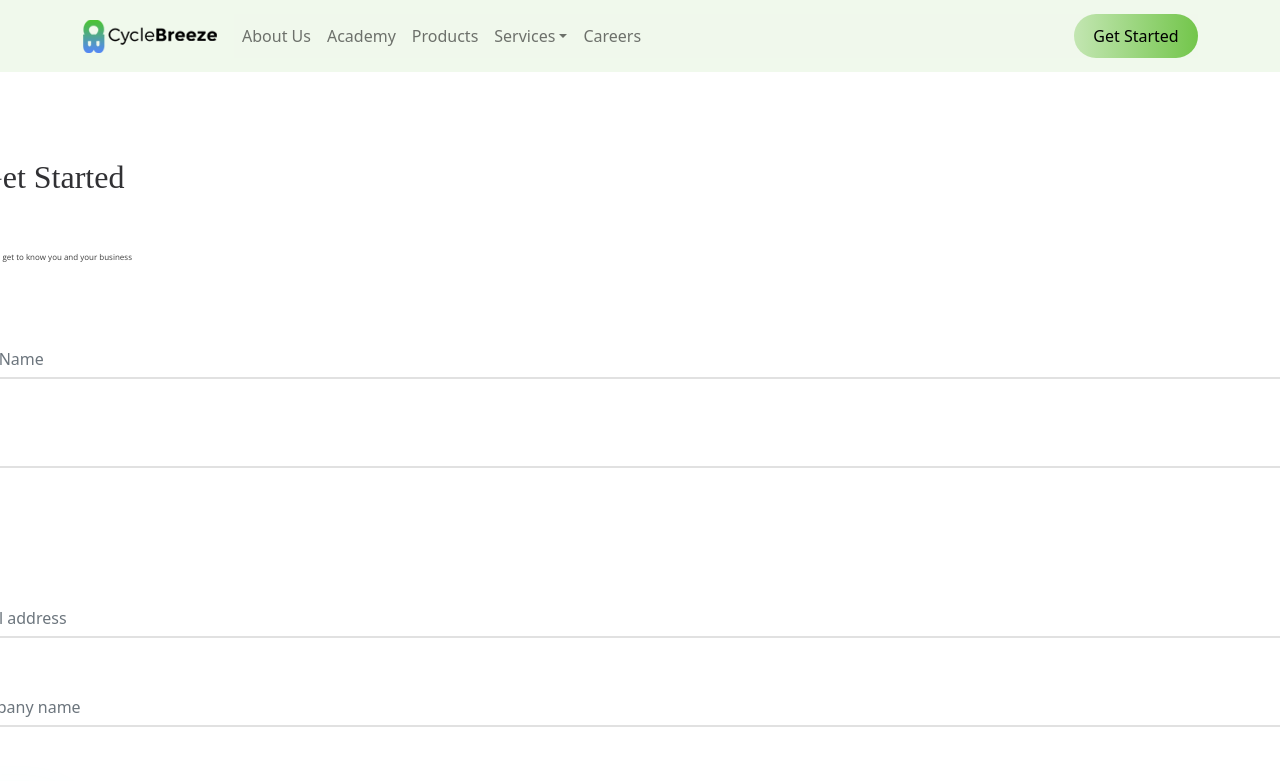
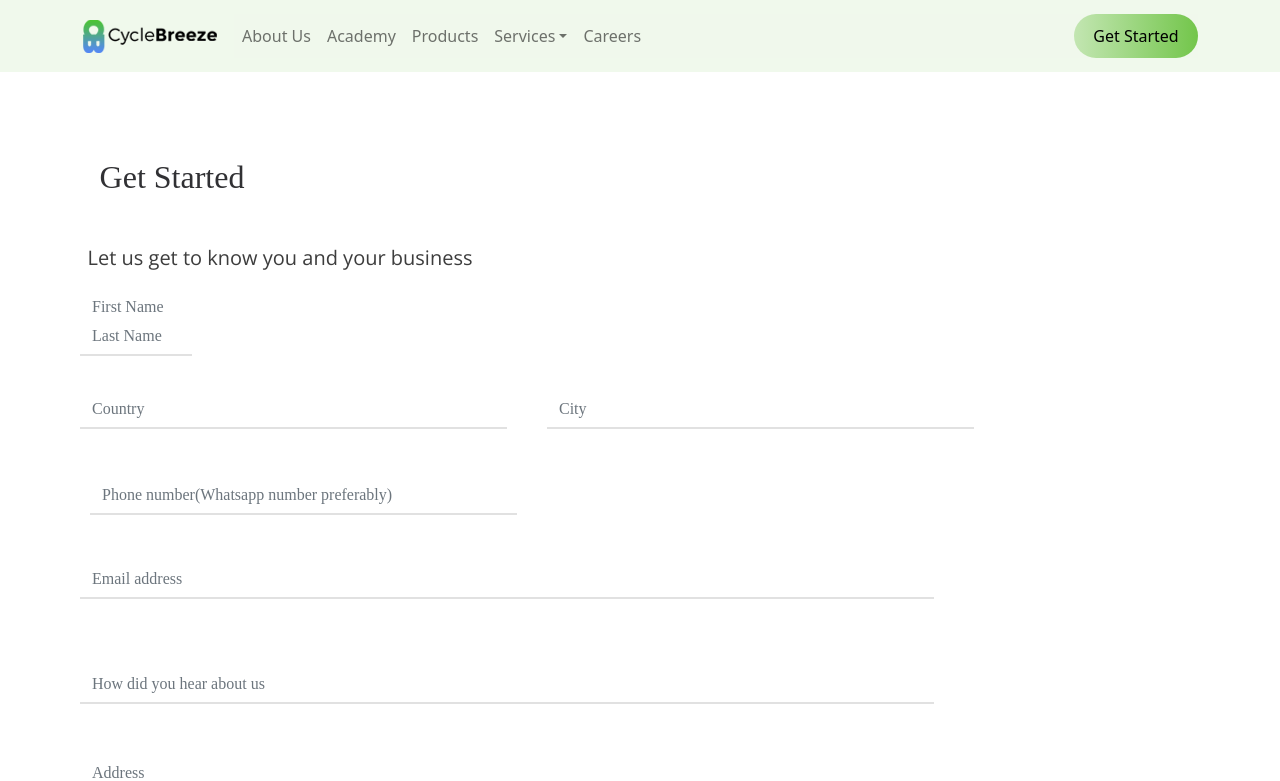
Before and after one commit to GirlWho-Codes/project-x, a React (Create React App) app: page /start in a window 1280 px wide. Shown: the top 781 px of the page. Built offline with nearby package versions, Linux system fonts and the light colour scheme.

Commit message:
Update GetStarted.jsx

```diff
--- a/src/pages/GetStarted.jsx
+++ b/src/pages/GetStarted.jsx
@@ -1,10 +1,13 @@
-import React, {useRef} from 'react'
+import React, {useRef, useState} from 'react'
 import Button from 'react-bootstrap/Button';
 import Form from 'react-bootstrap/Form';
 import Footer from '../components/Footer'
 import Navpage from '../components/NavPage'
+import { Select } from 'react-select';
 import emailjs from '@emailjs/browser'
 import { useNavigate } from 'react-router-dom';
+// import  {FlagIcon} from 'flag-icon-css'
+
 const GetStarted = () => {
   const form = useRef();
   const navigate = useNavigate()
@@ -17,82 +20,79 @@ const GetStarted = () => {
       .then((result) => {
           console.log(result.text);
           console.log("Sent")
-          navigate('/getfeedback');
+          navigate('/getfeedback')
       }, (error) => {
           console.log(error.text);
           alert('You have made an error!')
       });
   };
+
   return (
     <>
       <Navpage/>
-      <div className='start'>
-        <div className='start-div'>
-        <h1 className='start-head'>Get Started</h1>
+      <div className='begin'>
+        <div className='head'>
+        <h1 className='start-head'>Get Started </h1>
         </div>
-      <Form  className='start-form' onSubmit={sendEmail} ref = {form}>
-        <p className='start-p'>Let us get to know you and your business</p>
-        <div className='start-form1'>
-        <Form.Group className='border-form1' controlId="formBasicEmail">
-        <Form.Control type="text" name='user_name' placeholder="First Name"  className='border-form'/>
+        <div className='play-form'>
+
+        <p className='begin-p'>Let us get to know you and your business</p>
+      <form onSubmit={sendEmail} ref={form} className='start-form'>
+
+        <div className='begin-form1'>
+        <Form.Group className='border-form1' controlId="formBasicName">
+        <Form.Control type="text" placeholder="First Name" name='user_name'  className='border-form'/>
 
       </Form.Group>
 
-      <Form.Group className='border-form1' controlId="formBasicEmail">
-        <Form.Control type="text" name='user_name' placeholder="Last Name"  className='border-form'/>
+      <Form.Group className='border-form1' controlId="formBasicName">
+        <Form.Control type="text" placeholder="Last Name" name='user_name' className='border-form'/>
 
       </Form.Group>
 
         </div>
-      <div className='start-form2'>
+      <div className='begin-form6'>
       <Form.Group className='border-form2' controlId="formBasicEmail">
         <Form.Control type="email" name='user_email' placeholder="Email address"  className='border-form'/>
       </Form.Group>
-      <Form.Group className='border-form2' controlId="formBasicEmail">
-        <Form.Control type="text" placeholder="Phone number(Whatsapp number)"  className='border-form'/>
+      <Form.Group className='begin-form4' controlId="formBasicNumber">
+     <Form.Control
+        type="number" placeholder="Phone number(Whatsapp number preferably)"  className='border-form6'/>
+      </Form.Group>
+      </div>
+
+        <div className='begin-form6'>
+        <Form.Group className='begin-form5' controlId="formBasicText">
+        <Form.Control type="text" name='message' placeholder="How did you hear about us"  className='border-form'/>
+        </Form.Group>
+
+        </div>
+        <div className='begin-form6'>
+        <Form.Group className='begin-form8' controlId="formBasicText">
+        <Form.Control type="text" name='message' placeholder="Address"  className='border-form'/>
+        </Form.Group>
+
+        </div>
+
+        <div className='start-form3'>
+        <Form.Group className='border-form1' controlId="formBasicName">
+        <Form.Control type="text" placeholder="Country" name='user_name'  className='border-form'/>
+
       </Form.Group>
 
-      <Form.Group className='border-form2' controlId="formBasicEmail">
-        <Form.Control type="text" name='message' placeholder="Address"  className='border-form'/>
-        </Form.Group>
-      </div>
-
-        <div className='start-form1'>
-        <Form.Group className='border-form1' controlId="formBasicEmail">
-
-        <Form.Control type="text" placeholder="City" name='message'  className='border-form'/>
-      </Form.Group>
-      <Form.Group className='border-form1' controlId="formBasicEmail">
-        <Form.Control type="text" placeholder="Country" name='message' className='border-form'/>
+      <Form.Group className='border-form1' controlId="formBasicName">
+        <Form.Control type="text" placeholder="City" name='user_name' className='border-form'/>
 
       </Form.Group>
+
         </div>
 
-        <div className='start-form2'>
-        <Form.Group className='border-form2' controlId="formBasicEmail">
-        <Form.Control type="text" placeholder="Company name" name='message' className='border-form'/>
-        </Form.Group>
-
-        <Form.Group className='border-form2' controlId="formBasicEmail">
-        <Form.Control type="text" placeholder="Company url(optional)" name='message' className='border-form'/>
-        </Form.Group>
-
-        <Form.Group className='border-form2' controlId="formBasicEmail">
-        <Form.Control type="number" name='message' placeholder="Number of employees"  className='border-form'/>
-        </Form.Group>
-
-        <Form.Group className='border-form2' controlId="formBasicEmail">
-        <Form.Control type="text" placeholder="Areas of concern" name='message' className='border-form'/>
-        </Form.Group>
-
-        <Form.Group className='border-form2' controlId="formBasicEmail">
-        <Form.Control type="text" placeholder="How did you hear about us" name='message'  className='border-form'/>
-        </Form.Group>
-        </div>
-      <Button variant="primary" className='border-btn'  type="submit">
+      <Button variant="primary" className='begin-btn' type="submit">
         Submit
       </Button>
-    </Form>
+    </form>
+
+        </div>
       </div>
       <Footer/>
     </>
```
